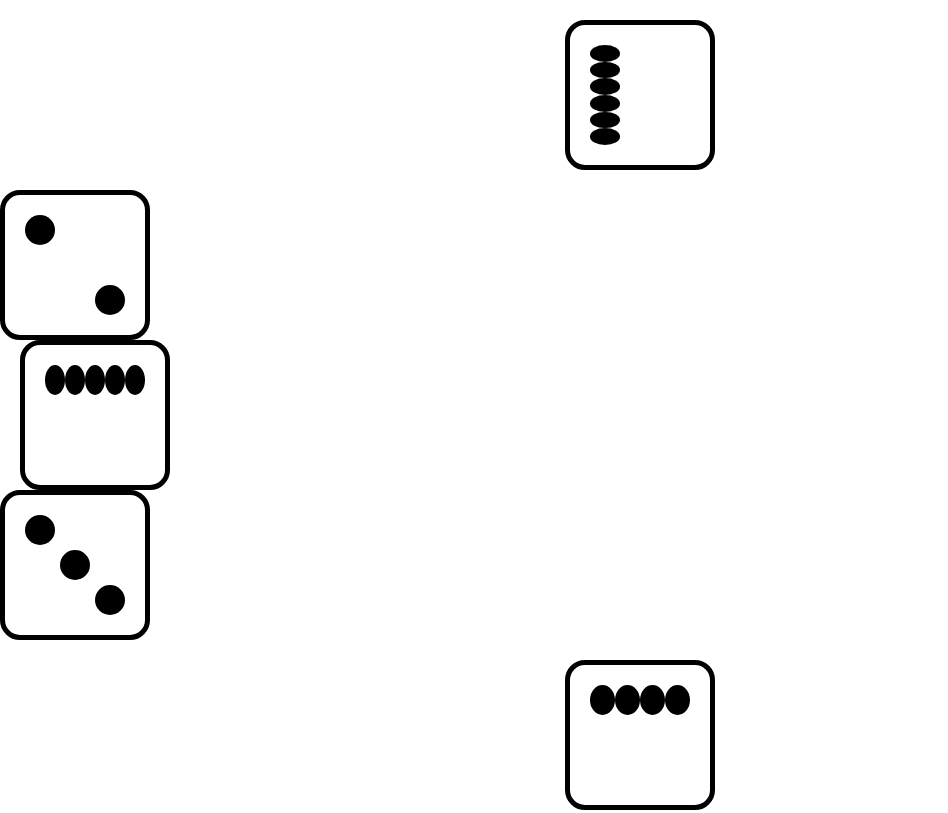
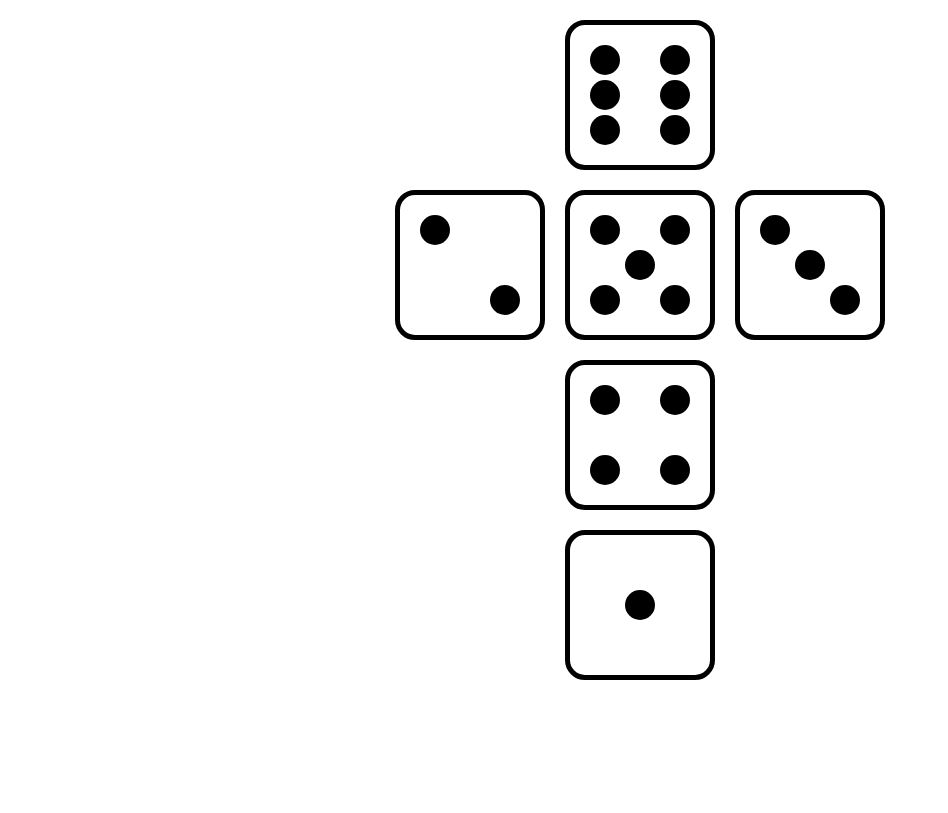
Before and after one commit to VadymBatryn/Cube, a plain HTML site: page index.html in a window 1280 px wide. Shown: the top 813 px of the page, without its empty margins (0-948 px from the left). Drawn offline with Linux system fonts and the light colour scheme; files that its build step writes are made by us from their sources.

Commit message:
Update index.html

```diff
--- a/index.html
+++ b/index.html
@@ -4,28 +4,40 @@
     <meta charset="UTF-8">
     <meta name="viewport" content="width=device-width, initial-scale=1.0">
     <title>Document</title>
-    <link rel="stylesheet" href="styles/style.css">
+    <link rel="stylesheet" href="style.css">
 </head>
 <body>
     <div class="dice dice_six">
-        <div class="dice_point"></div>
-        <div class="dice_point"></div>
-        <div class="dice_point"></div>
-         <div class="dice_point"></div>
+        <div class="dice_row">
             <div class="dice_point"></div>
             <div class="dice_point"></div>
         </div>
-    <div class="dice_in_a_row">
+        <div class="dice_row">
+            <div class="dice_point"></div>
+            <div class="dice_point"></div>
+        </div>
+        <div class="dice_row">
+            <div class="dice_point"></div>
+            <div class="dice_point"></div>
+        </div>
+    </div>
+    <div class="dices_in_a_row">
         <div class="dice dice_two">
             <div class="dice_point"></div>
             <div class="dice_point"></div>
         </div>
         <div class="dice dice_five">
+            <div class="dice_row">
                 <div class="dice_point"></div>
                 <div class="dice_point"></div>
+            </div>
+            <div class="dice_point_center">
+                <div class="dice_point"></div>
+            </div>
+            <div class="dice_row">
                 <div class="dice_point"></div>
                 <div class="dice_point"></div>
-            <div class="dice_point"></div>
+            </div>
         </div>
         <div class="dice dice_three">
             <div class="dice_point"></div>
@@ -34,10 +46,14 @@
         </div>
     </div>
     <div class="dice dice_four">
+        <div class="dice_row">
             <div class="dice_point"></div>
             <div class="dice_point"></div>
+        </div>
+        <div class="dice_row">
             <div class="dice_point"></div>
             <div class="dice_point"></div>
+        </div>
     </div>
     <div class="dice dice_one">
         <div class="dice_point"></div>
```
Lines whose indentation alone changed are shown as unchanged.
